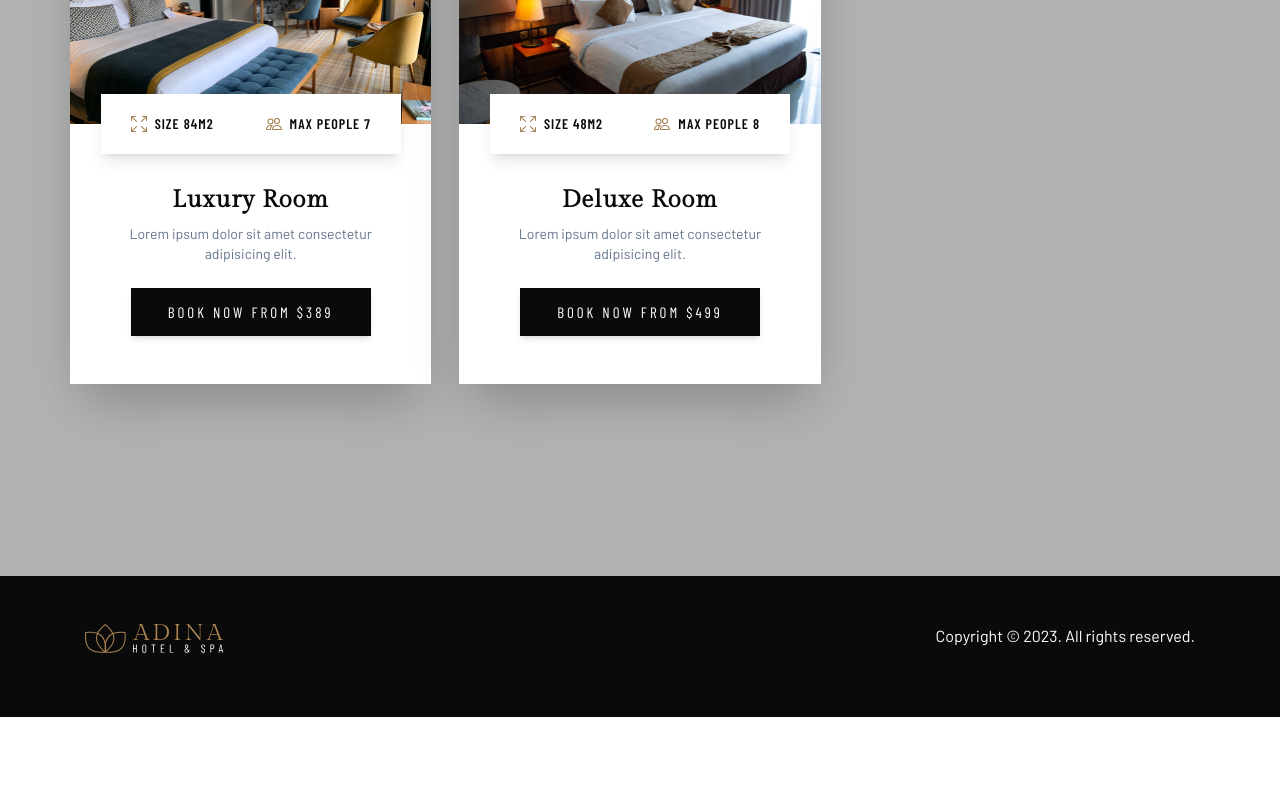
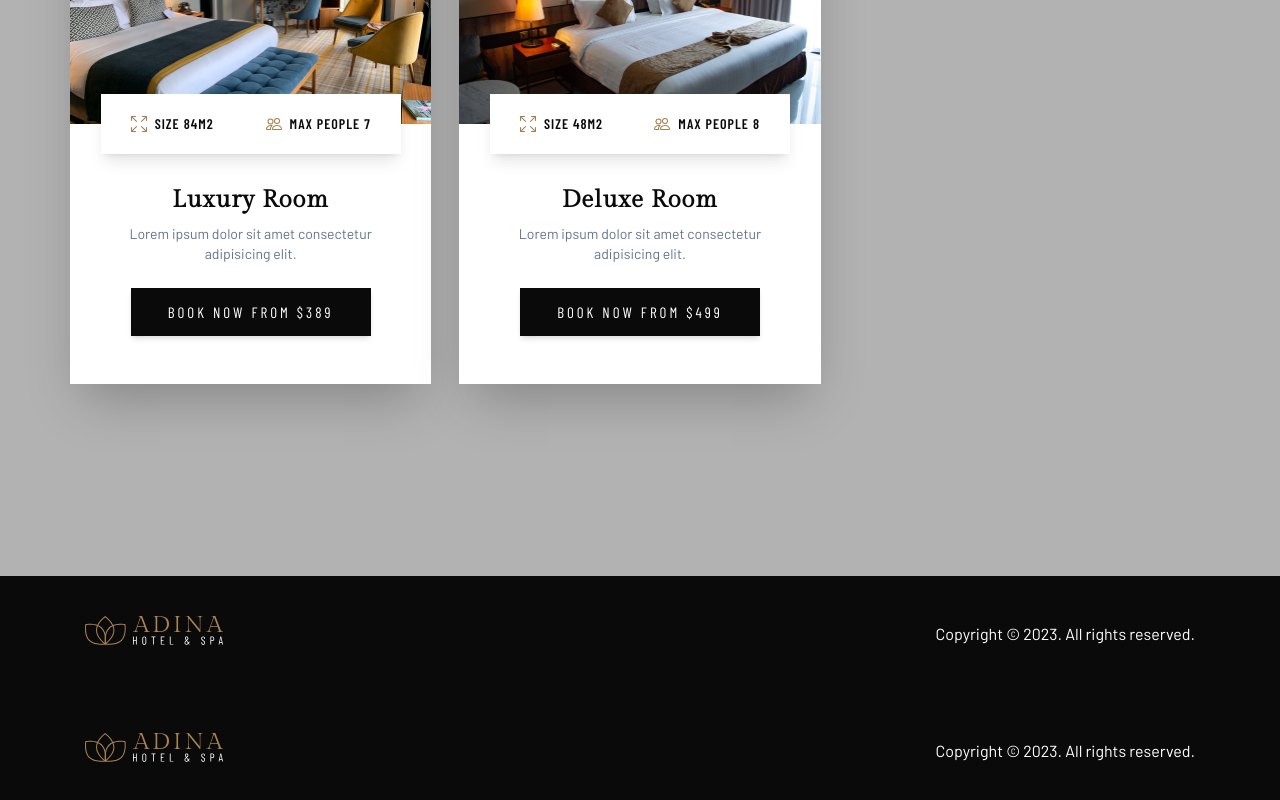
Before and after one commit to hasyimsw/company-profile-hotel, a React (Vite) app: page /room in a window 1280 px wide. Shown: the part 1472-2272 px from the top of the page. Before the commit the page ends 2189 px from the top, so only its background shows below. Built offline with nearby package versions, Linux system fonts and the light colour scheme; a web font is replaced by a local one.

Commit message:
update components

```diff
--- a/src/App.jsx
+++ b/src/App.jsx
@@ -5,18 +5,22 @@ import About from "./pages/About"
 import RoomList from "./pages/RoomList"
 import NotFound from "./pages/NotFound"
 import Contact from "./pages/Contact"
+import Header from "./components/Header"
+import Footer from "./components/Footer"
 
 function App() {
   return (
     <BrowserRouter>
+      <Header />
       <Routes>
         <Route exact path="/" element={<Home />} />
         <Route path="/about" element={<About />} />
         <Route path="/room" element={<RoomList />} />
         <Route path="/contact" element={<Contact />} />
         <Route path="/room/:id" element={<RoomDetails />} />
-        <Route path="*" element={<NotFound />} />
+        <Route path="/*" element={<NotFound />} />
       </Routes>
+      <Footer />
     </BrowserRouter>
   )
 }
--- a/src/components/Footer.jsx
+++ b/src/components/Footer.jsx
@@ -4,13 +4,15 @@ import LogoWhite from '/img/logo-white.svg'
 
 const Footer = () => {
     return (
-        <footer className='bg-primary py-12'>
-            <div className='container mx-auto text-white md:flex md:justify-between'>
-                {/* logo */}
-                <Link to="/" className='mb-4'>
-                    <img src={LogoWhite} alt="Logo" />
-                </Link>
-                <span>Copyright &copy; 2023. All rights reserved.</span>
+        <footer className='bg-primary py-10'>
+            <div className='container mx-auto'>
+                <div className='text-white md:flex md:justify-between md:items-center'>
+                    {/* logo */}
+                    <Link to="/" className='mb-2'>
+                        <img src={LogoWhite} alt="Logo" />
+                    </Link>
+                    <span>Copyright &copy; 2023. All rights reserved.</span>
+                </div>
             </div>
         </footer>
     )
--- a/src/pages/About.jsx
+++ b/src/pages/About.jsx
@@ -1,11 +1,8 @@
 import React from 'react'
-import Footer from '../components/Footer'
-import Header from '../components/Header'
 
 const About = () => {
   return (
     <>
-      <Header />
       <section className='container mx-auto h-screen bg-blue-200'>
         <div className='flex items-center justify-center pt-52 pb-10'>
           <span className='text-7xl font-bold'>Durung Enek Halaman About</span>
@@ -14,7 +11,6 @@ const About = () => {
           Lorem ipsum dolor sit amet consectetur adipisicing elit. Id ad asperiores natus eius distinctio a necessitatibus autem corrupti vitae dicta atque laboriosam tempore quo eaque ipsum sequi, dolore sint voluptatibus totam. Officia hic, quibusdam, sit quidem voluptate explicabo ducimus est maxime iusto temporibus numquam reiciendis repellendus omnis tenetur optio. Dicta doloribus amet placeat ducimus voluptatum quod beatae error veniam cumque. Ea laborum quo distinctio vel doloremque veritatis numquam voluptate aperiam voluptates nam cum exercitationem totam earum obcaecati, saepe illum deserunt eum dolor consequuntur repellat architecto animi dignissimos atque! Aliquam architecto sint eaque est magni itaque porro, repellendus facilis placeat illum?
         </div>
       </section>
-      <Footer />
     </>
   )
 }
--- a/src/pages/Contact.jsx
+++ b/src/pages/Contact.jsx
@@ -1,18 +1,14 @@
 import React from 'react'
-import Footer from '../components/Footer'
-import Header from '../components/Header'
 
 const Contact = () => {
   return (
     <>
-      <Header />
       <section className='py-24 bg-black/30'>
         <div className="container mx-auto">
           <h1 className='pt-24 font-bold text-7xl text-center pb-8'>Durung Enek Halamane Bosss</h1>
           <p>Lorem ipsum dolor sit amet consectetur adipisicing elit. Veniam tempora minima facilis iusto est, quasi laudantium assumenda, amet deserunt dolores, necessitatibus laborum pariatur. Molestias impedit suscipit, nesciunt debitis sit, eos quo nostrum quas eveniet ratione ab odit cupiditate iusto reiciendis veniam laboriosam aut minus eius rem vitae ipsam ullam? Non labore autem temporibus odit et! Sed, necessitatibus! Unde cum ullam ipsum modi veniam fugit repudiandae! Facere sit odit ipsum unde nemo dicta, exercitationem doloribus! Odio omnis ratione, labore quos et atque, nulla numquam dolor laboriosam tempora similique soluta ex molestiae iste reiciendis vitae veritatis deserunt. Velit corporis suscipit nemo dolor?</p>
         </div>
       </section>
-      <Footer />
     </>
   )
 }
--- a/src/pages/Home.jsx
+++ b/src/pages/Home.jsx
@@ -1,14 +1,11 @@
 import React from 'react'
 import BookForm from '../components/BookForm'
-import Footer from '../components/Footer'
-import Header from '../components/Header'
 import HeroSlider from '../components/HeroSlider'
 import Rooms from '../components/Rooms'
 
 const Home = () => {
     return (
         <div>
-            <Header />
             <HeroSlider />
             <div className="container mx-auto relative">
                 <div className='bg-accent/20 mt-4 p-4 lg:shadow-xl lg:absolute lg:left-0 lg:right-0 lg:p-0 lg:z-30 lg:-top-12'>
@@ -16,7 +13,6 @@ const Home = () => {
                 </div>
             </div>
             <Rooms />
-            <Footer />
         </div>
     )
 }
--- a/src/pages/NotFound.jsx
+++ b/src/pages/NotFound.jsx
@@ -1,11 +1,16 @@
 import React from 'react'
+import { Link } from 'react-router-dom'
 
 const NotFound = () => {
   return (
-    <div className='not-found flex flex-col gap-y-2 items-center justify-center'>
-      <h1 className='text-7xl text-white font-bold'>404</h1>
-      <h3 className='text-5xl text-white font-semibold'>Page Not Found</h3>
-    </div>
+    <>
+      <section className='not-found relative flex flex-col gap-y-2 items-center justify-center'>
+        <div className='absolute w-full h-full bg-black/70'></div>
+        <h1 className='text-7xl text-white font-bold z-10'>404</h1>
+        <h3 className='text-5xl text-white font-semibold z-10'>Page Not Found</h3>
+        <Link to={'/'} className='text-center underline text-white z-10'>go to home</Link>
+      </section>
+    </>
   )
 }
 
--- a/src/pages/RoomDetails.jsx
+++ b/src/pages/RoomDetails.jsx
@@ -7,8 +7,6 @@ import KidsDropdown from '../components/KidsDropdown'
 import ScrollToTop from '../components/ScrollToTop'
 import { RoomContext } from '../context/RoomContext'
 import { FaCheck } from 'react-icons/fa'
-import Header from '../components/Header'
-import Footer from '../components/Footer'
 
 const RoomDetails = () => {
     const { rooms } = useContext(RoomContext)
@@ -22,7 +20,6 @@ const RoomDetails = () => {
 
     return (
         <>
-            <Header />
             <section>
                 <ScrollToTop />
                 {/* Banner */}
@@ -103,7 +100,6 @@ const RoomDetails = () => {
                     </div>
                 </div>
             </section>
-            <Footer />
         </>
     )
 }
```
